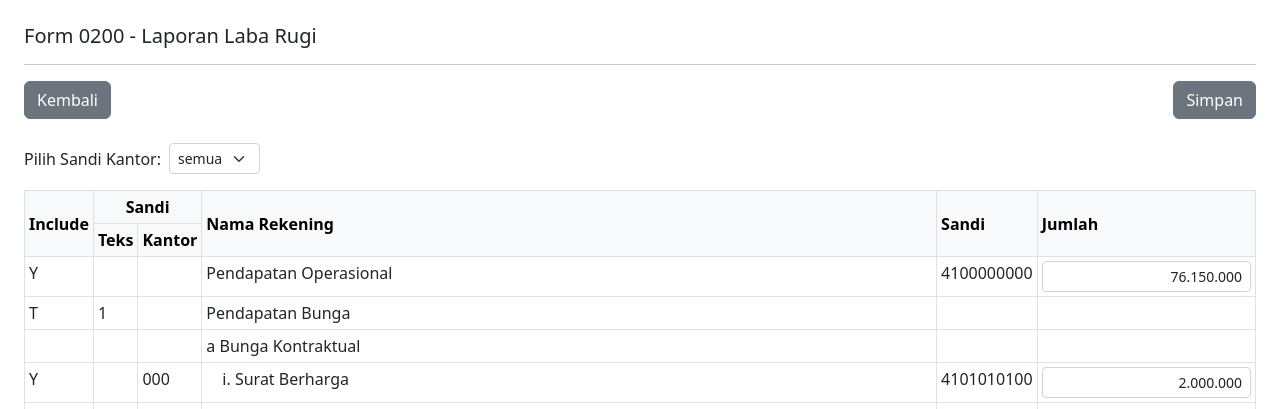
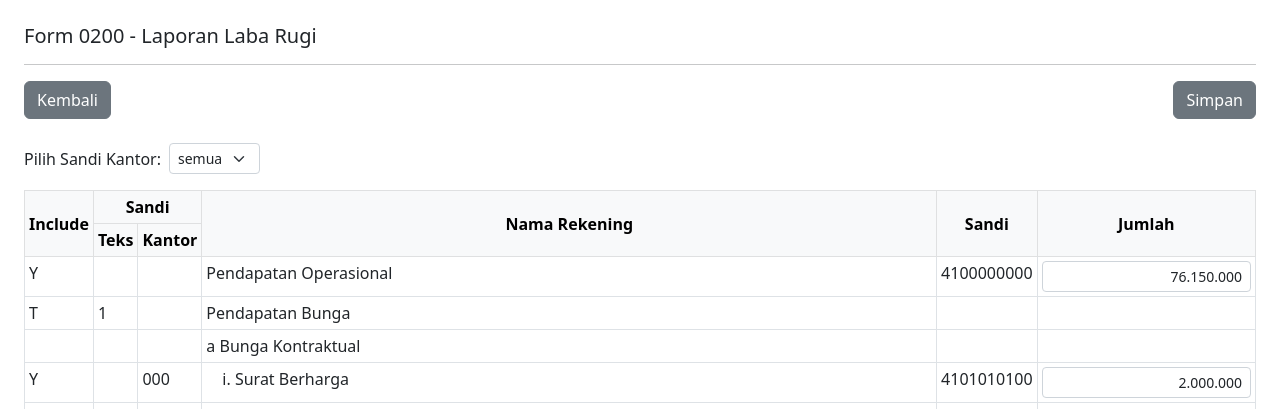
Before and after one commit to Hasansinaga/Report-Lapbul, a Django app: page /lapbul/form_0200/ in a window 1280 px wide. Shown: the part 56-465 px from the top of the page. Run offline with Django 5.2, Linux system fonts and the light colour scheme; some libraries are stand-ins or nearby versions.

Commit message:
update form-0200

```diff
--- a/lapbul_app/templates/lapbul_app/form_0200.html
+++ b/lapbul_app/templates/lapbul_app/form_0200.html
@@ -87,11 +87,11 @@
                     <table class="table table-bordered table-sm">
                         <thead class="table-light">
                             <tr>
-                                <th rowspan="2" style="vertical-align: middle;">Include</th>
-                                <th colspan="2" class="text-center">Sandi</th>
-                                <th rowspan="2" style="vertical-align: middle;">Nama Rekening</th>
-                                <th rowspan="2" style="vertical-align: middle;">Sandi</th>
-                                <th rowspan="2" style="vertical-align: middle;">Jumlah</th>
+                                <th class="text-center" rowspan="2" style="vertical-align: middle;">Include</th>
+                                <th class="text-center" colspan="2" class="text-center">Sandi</th>
+                                <th class="text-center" rowspan="2" style="vertical-align: middle;">Nama Rekening</th>
+                                <th class="text-center" rowspan="2" style="vertical-align: middle;">Sandi</th>
+                                <th class="text-center" rowspan="2" style="vertical-align: middle;">Jumlah</th>
                             </tr>
                             <tr>
                                 <th class="text-center">Teks</th>
```
